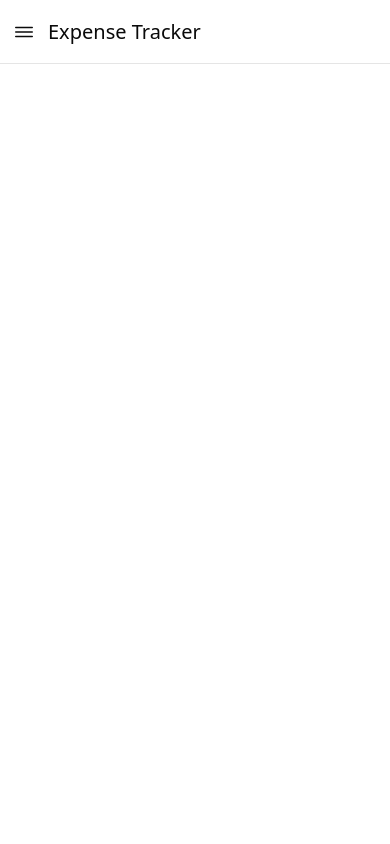
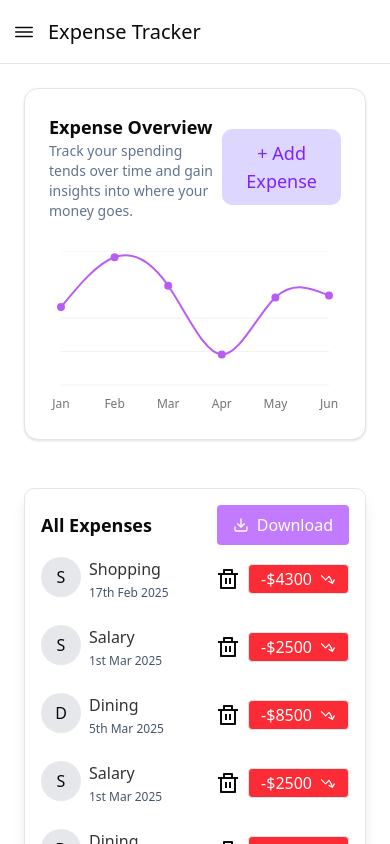
Before and after one commit to usamakhan-90/Expense-Tracker-Frontend, a React (Vite) app: page /expense in a window 390 px wide. Shown: the top 844 px of the page. Built offline with nearby package versions, Linux system fonts and the light colour scheme.

Commit message:
feat: add AddExpenseForm, ExpenseList, and ExpenseOverview components to enhance expense management functionality

```diff
--- /dev/null
+++ b/src/components/Expense/AddExpenseForm.jsx
@@ -0,0 +1,49 @@
+import React from 'react';
+import { Button } from "@/components/ui/button";
+import { Input } from "@/components/ui/input";
+import { Label } from "@/components/ui/label";
+import {
+  DialogFooter,
+  DialogHeader,
+  DialogTitle,
+} from "@/components/ui/dialog"
+
+function AddExpenseForm({onClose}) {
+    const handleSubmit = (e) => {
+    e.preventDefault();
+    // Handle form submission here
+    onClose(); // Close the dialog after submission
+  };
+
+  return (
+    <>
+      <form onSubmit={handleSubmit}>
+          <DialogHeader>
+            <DialogTitle>Add Expense</DialogTitle>
+            <hr />
+          </DialogHeader>
+          <div className="grid gap-4 py-4">
+            <div className="grid gap-3">
+              <Label htmlFor="amount">Category</Label>
+              <Input id="source" name="source" type="text" />
+            </div>
+            <div className="grid gap-3">
+              <Label htmlFor="amount">Amount</Label>
+              <Input id="description" name="description" />
+            </div>
+
+            <div className="grid gap-3">
+              <Label htmlFor="date">Date</Label>
+              <Input id="date" name="date" type="date" />
+            </div>
+            {/* Add more fields as needed */}
+          </div>
+          <DialogFooter>
+            <Button type="submit">Add Income</Button>
+          </DialogFooter>
+        </form>
+    </>
+  )
+}
+
+export default AddExpenseForm
--- /dev/null
+++ b/src/components/Expense/ExpenseList.jsx
@@ -0,0 +1,91 @@
+import React from "react";
+import ExpenseInfo from "./ExpenseInfo";
+import { FiDownload } from "react-icons/fi";
+
+const expensesData = [
+  {
+    id: 23232,
+    category: "Shopping",
+    date: "17th Feb 2025",
+    amount: -4300,
+    icon: null,
+  },
+  {
+    id: 32323,
+    category: "Salary",
+    date: "1st Mar 2025",
+    amount: -2500,
+    icon: null,
+  },
+  {
+    id: 323212,
+    category: "Dining",
+    date: "5th Mar 2025",
+    amount: -8500,
+    icon: null,
+  },
+
+  {
+    id: 323121,
+    category: "Salary",
+    date: "1st Mar 2025",
+    amount: -2500,
+    icon: null,
+  },
+  {
+    id: 9032234,
+    category: "Dining",
+    date: "5th Mar 2025",
+    amount: -8500,
+    icon: null,
+  },
+
+  {
+    id: 320176,
+    category: "Salary",
+    date: "1st Mar 2025",
+    amount: -2500,
+    icon: null,
+  },
+  {
+    id: 2200128,
+    category: "Dining",
+    date: "5th Mar 2025",
+    amount: -8500,
+    icon: null,
+  },
+];
+function ExpenseList() {
+  return (
+    <>
+      <div className="border shadow-lg p-4  rounded-lg">
+        <div className="flex justify-between items-center">
+          <div>
+            <h1 className="text-lg font-semibold">All Expenses</h1>
+          </div>
+
+          <div className="">
+            <button className="flex justify-center items-center gap-2 px-4 py-2 bg-purple-400 text-white rounded cursor-pointer hover:bg-purple-600">
+              <FiDownload /> Download
+            </button>
+          </div>
+        </div>
+
+        <div className="grid grid-cols-1 lg:grid-cols-2 gap-3">
+          {expensesData.map((item) => (
+            <ExpenseInfo
+              key={item.id}
+              category={item.category}
+              date={item.date}
+              amount={item.amount}
+              icon={item.icon}
+              show={true}
+            />
+          ))}
+        </div>
+      </div>
+    </>
+  );
+}
+
+export default ExpenseList;
--- /dev/null
+++ b/src/components/Expense/ExpenseOverview.jsx
@@ -0,0 +1,116 @@
+import React, { useState } from "react";
+import { TrendingUp } from "lucide-react";
+import { CartesianGrid, Line, LineChart, XAxis } from "recharts";
+
+import {
+  Card,
+  CardContent,
+  CardHeader,
+} from "@/components/ui/card";
+import {
+  ChartContainer,
+  ChartTooltip,
+  ChartTooltipContent,
+} from "@/components/ui/chart";
+
+
+import { Dialog, DialogContent } from "@/components/ui/dialog";
+import AddExpenseForm from "../Expense/AddExpenseForm";
+export const description = "A line chart with dots";
+
+const chartData = [
+  { month: "January", desktop: 186, mobile: 80 },
+  { month: "February", desktop: 305, mobile: 200 },
+  { month: "March", desktop: 237, mobile: 120 },
+  { month: "April", desktop: 73, mobile: 190 },
+  { month: "May", desktop: 209, mobile: 130 },
+  { month: "June", desktop: 214, mobile: 140 },
+];
+
+const chartConfig = {
+  desktop: {
+    label: "Desktop",
+    color: "#B95CF4",
+  },
+  mobile: {
+    label: "Mobile",
+    color: "var(--chart-2)",
+  },
+};
+function ExpenseOverview() {
+    const [isDialogOpen, setIsDialogOpen] = useState(false);
+
+  return (
+    <>
+      <Card>
+        <CardHeader>
+          <div className="flex justify-between">
+            <div>
+              <h1 className="text-lg font-semibold">Expense Overview</h1>
+              <p className="text-sm text-slate-500">
+                Track your spending tends over time and gain insights into where
+                your money goes.
+              </p>
+            </div>
+
+            <div className="flex justify-center items-center">
+              <button
+                onClick={() => setIsDialogOpen(true)}
+                className="bg-violet-200 text-violet-600 px-6 py-2.5 rounded-lg font-normal text-lg cursor-pointer hover:bg-violet-400 hover:text-white"
+              >
+                + Add Expense
+              </button>
+            </div>
+          </div>
+        </CardHeader>
+        <CardContent>
+          <ChartContainer
+            className="lg:h-[300px] h-full w-full"
+            config={chartConfig}
+          >
+            <LineChart
+              accessibilityLayer
+              data={chartData}
+              margin={{
+                left: 12,
+                right: 12,
+              }}
+            >
+              <CartesianGrid vertical={false} />
+              <XAxis
+                dataKey="month"
+                tickLine={false}
+                axisLine={false}
+                tickMargin={8}
+                tickFormatter={(value) => value.slice(0, 3)}
+              />
+              <ChartTooltip
+                cursor={false}
+                content={<ChartTooltipContent hideLabel />}
+              />
+              <Line
+                dataKey="desktop"
+                type="natural"
+                stroke="var(--color-desktop)"
+                strokeWidth={2}
+                dot={{
+                  fill: "var(--color-desktop)",
+                }}
+                activeDot={{
+                  r: 6,
+                }}
+              />
+            </LineChart>
+          </ChartContainer>
+        </CardContent>
+      </Card>
+      <Dialog open={isDialogOpen} onOpenChange={setIsDialogOpen}>
+        <DialogContent className="sm:max-w-[425px]">
+          <AddExpenseForm onClose={() => setIsDialogOpen(false)} />
+        </DialogContent>
+      </Dialog>
+    </>
+  )
+}
+
+export default ExpenseOverview
--- a/src/pages/Dashboard/Expense.jsx
+++ b/src/pages/Dashboard/Expense.jsx
@@ -1,11 +1,19 @@
 import React from 'react'
 import DashboardLayout from '../../components/Layout/DashboardLayout'
+import ExpenseOverview from '../../components/Expense/ExpenseOverview'
+import ExpenseList from '../../components/Expense/ExpenseList'
 
 function Expense() {
   return (
     <>
     <DashboardLayout>
+      <div className='p-6'>
+        <ExpenseOverview/>
+      </div>
 
+      <div className='p-6'>
+        <ExpenseList/>
+      </div>
     </DashboardLayout>
     </>
   )
```
